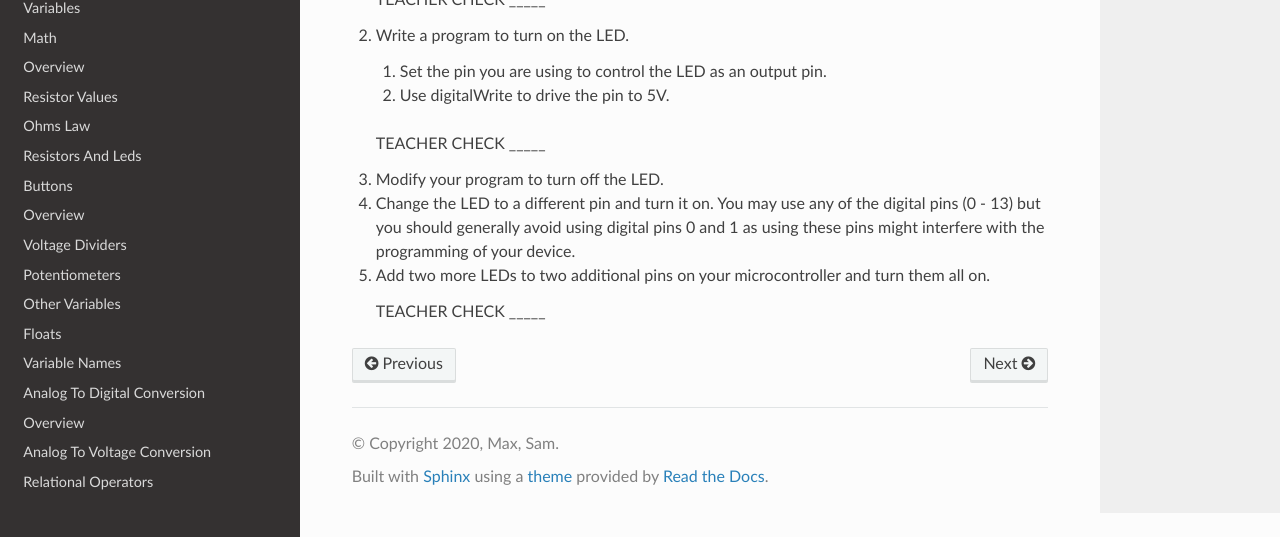
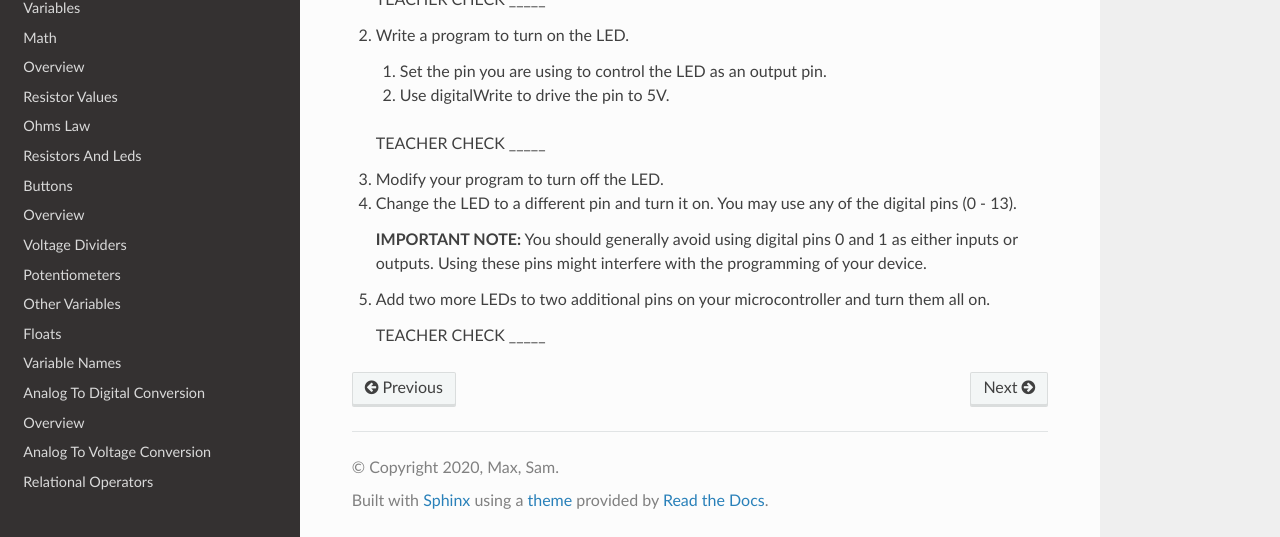
Before and after one commit to maxtkc/mvths-wiki, a Sphinx documentation site: the page built from docs/011-programming-leds.rst, in a window 1280 px wide and 900 px high, scrolled down 1195 px, cut to the strip 363-900 px from the top of the window. Built offline with Sphinx 7.4.7 and the Read the Docs theme 2.0.0, drawn with Linux system fonts in a browser that asks for light colours; pages that are not in the unit, such as notebooks, are missing from menus.

Commit message:
Update 011-programming-leds.rst

```diff
--- a/docs/011-programming-leds.rst
+++ b/docs/011-programming-leds.rst
@@ -34,7 +34,10 @@
    TEACHER CHECK \_\_\_\_\_
 
 #. Modify your program to turn off the LED.
-#. Change the LED to a different pin and turn it on. You may use any of the digital pins (0 - 13) but you should generally avoid using digital pins 0 and 1 as using these pins might interfere with the programming of your device.
+#. Change the LED to a different pin and turn it on. You may use any of the digital pins (0 - 13).
+
+   **IMPORTANT NOTE:** You should generally avoid using digital pins 0 and 1 as either inputs or outputs. Using these pins might interfere with the programming of your device.
+
 #. Add two more LEDs to two additional pins on your microcontroller and turn them all on.
 
    TEACHER CHECK \_\_\_\_\_
```
